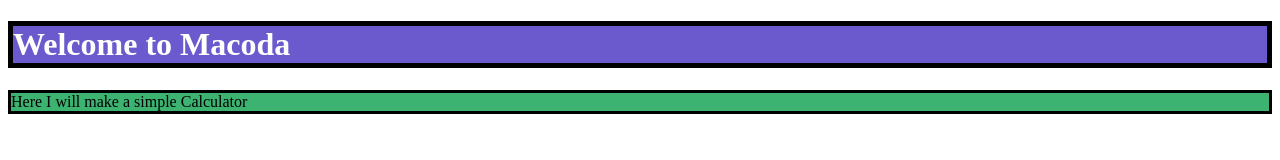
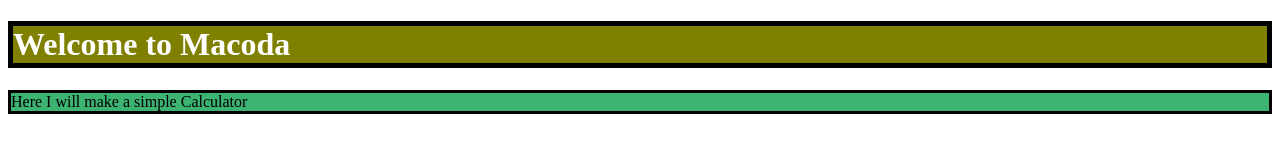
Before and after one commit to Saikat2019/Learning-HTML-CSS, a plain HTML site: page index2.html in a window 1280 px wide. Drawn offline with Linux system fonts and the light colour scheme.

Commit message:
used rgba color in index2

```diff
--- a/index2.html
+++ b/index2.html
@@ -5,7 +5,7 @@
 </head>
 <body>
 
-<h1 style="background-color:SlateBlue;color: white;border: 5px solid black;">Welcome to Macoda </h1>
+<h1 style="background-color:rgba(127,127,0,1);color: white;border: 5px solid black;">Welcome to Macoda </h1>
 <p style="background-color: MediumSeaGreen;border: 3px solid black;">Here I will make a simple Calculator</p>
 
 </body>
```
